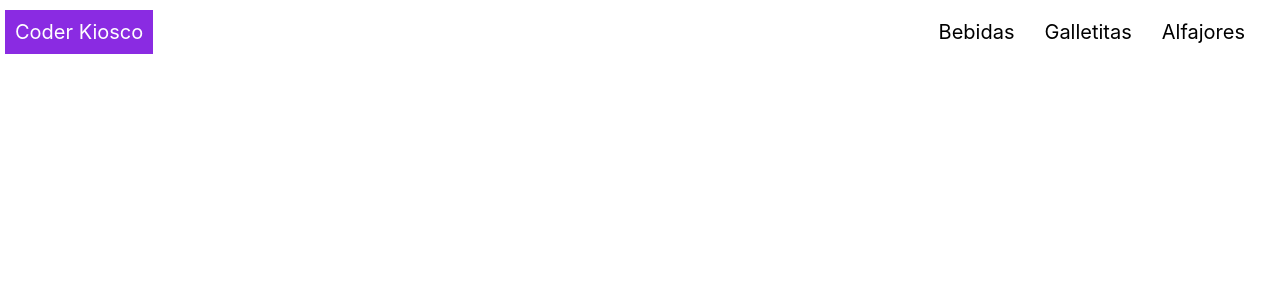
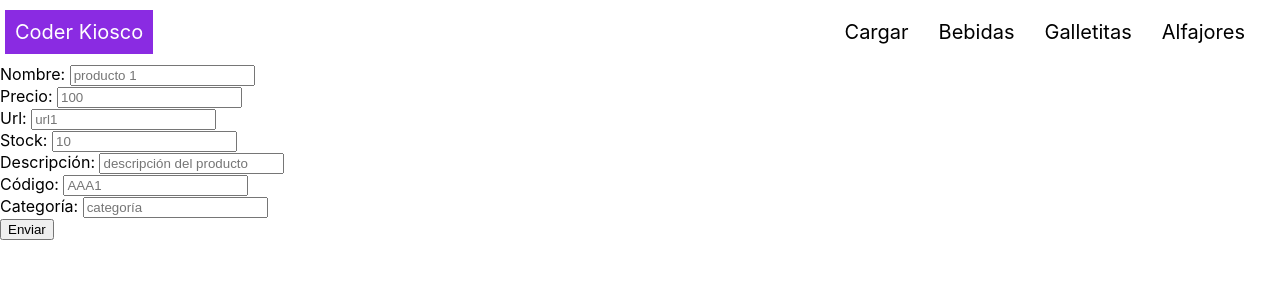
Before and after one commit to lukraya/coderhouse-backend, a React (Create React App) app in the folder frontend/frontreactbe/: page /productos/cargar in a window 1280 px wide. Shown: the top 300 px of the page. Built offline with nearby package versions, Linux system fonts and the light colour scheme.

Commit message:
Formulario de carga creado. Se envía un post al endpoint deseado, pero no los datos del formulario.

```diff
--- a/frontend/frontreactbe/src/App.js
+++ b/frontend/frontreactbe/src/App.js
@@ -2,6 +2,7 @@ import { BrowserRouter, Route, Switch } from 'react-router-dom'
 import NavBar from './components/NavBar'
 import ItemListContainer from './components/ItemListContainer'
 import './components/styles.css'
+import CargaProductos from './components/CargaProductos'
 
 const App = ()=>{
   return (
@@ -12,6 +13,9 @@ const App = ()=>{
           <Route path="/" exact>
             <ItemListContainer greeting="Bienvenidos a la tienda"/>
           </Route>
+          <Route path="/productos/cargar">
+            <CargaProductos/>
+          </Route>
         </Switch>
       </main>
     </BrowserRouter>
--- /dev/null
+++ b/frontend/frontreactbe/src/components/CargaProductos.js
@@ -0,0 +1,27 @@
+
+
+const CargaProductos = ()=>{
+
+    return(
+
+        <form id="formulario" action="http://localhost:9000/productos/agregar" method="post" /* onsubmit="return enviarProducto(this)" */>
+            <label htmlFor="name">Nombre: </label>
+            <input type="text" id="name" name="name" placeholder="producto 1"/><br/>
+            <label htmlFor="price">Precio: </label>
+            <input type="text" id="price" name="price" placeholder="100"/><br/>
+            <label htmlFor="thumbnail">Url: </label>
+            <input type="text" id="thumbnail" name="thumbnail" placeholder="url1"/><br/>
+            <label htmlFor="stock">Stock: </label>
+            <input type="text" id="stock" name="stock" placeholder="10"/><br/>
+            <label htmlFor="description">Descripción: </label>
+            <input type="text" id="description" name="description" placeholder="descripción del producto"/><br/>
+            <label htmlFor="code">Código: </label>
+            <input type="text" id="code" name="code" placeholder="AAA1"/><br/>
+            <label htmlFor="category">Categoría: </label>
+            <input type="text" id="category" name="category" placeholder="categoría"/><br/>
+            <button type="submit">Enviar</button>
+        </form>
+    )
+}
+
+export default CargaProductos
--- a/frontend/frontreactbe/src/components/ItemListContainer.js
+++ b/frontend/frontreactbe/src/components/ItemListContainer.js
@@ -8,17 +8,16 @@ const ItemListContainer = ({greeting})=>{
     }, [])
 
     const requestFetch = async ()=>{
-    const response = await fetch("http://localhost:9000/productos/listar")
-    const result = await response.json()
-    console.log(result)
-    setResultFetch(result)
-    //console.log(resultFetch)
+        const response = await fetch("http://localhost:9000/productos/listar")
+        const result = await response.json()
+        console.log(result)
+        setResultFetch(result)
     }
 
     return (
         <>
             <h1>{greeting}</h1>
-            <p>{resultFetch[0].name}</p>
+            {/* <p>{resultFetch[0].name}</p> */}
         </>
     )
 }
--- a/frontend/frontreactbe/src/components/NavBar.js
+++ b/frontend/frontreactbe/src/components/NavBar.js
@@ -1,6 +1,6 @@
 //import React, { useContext } from 'react';
-import { NavLink } from 'react-router-dom';
-import './styles.css';
+import { NavLink } from 'react-router-dom'
+import './styles.css'
 //import CartWidget from './CartWidget';
 //import { contexto } from '../CartContext';
 
@@ -12,6 +12,7 @@ const NavBar = () => {
             <NavLink to="/" exact id="brand">Coder Kiosco</NavLink>
             <div id="menuDerecha">
                 <ul id="menu">
+                    <li className="categorias"><NavLink to="/productos/cargar">Cargar</NavLink></li>
                     <li className="categorias"><NavLink to="/category/Bebidas">Bebidas</NavLink></li>
                     <li className="categorias"><NavLink to="/category/Galletitas">Galletitas</NavLink></li>
                     <li className="categorias"><NavLink to="/category/Alfajores">Alfajores</NavLink></li>
```
Also changed, not shown: frontend/frontreactbe/src/components/ApiProductos.js (added, +20 -0 lines).
